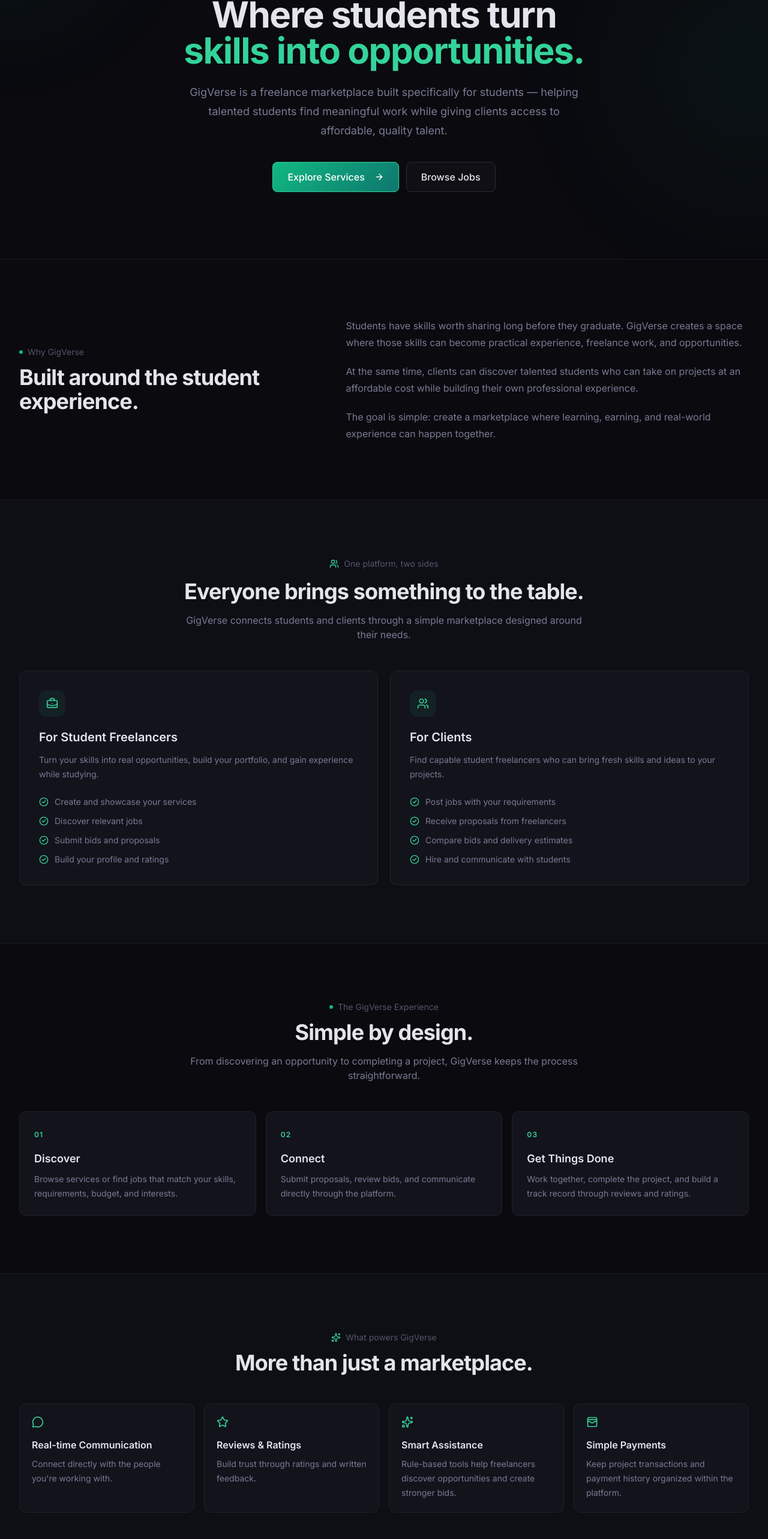
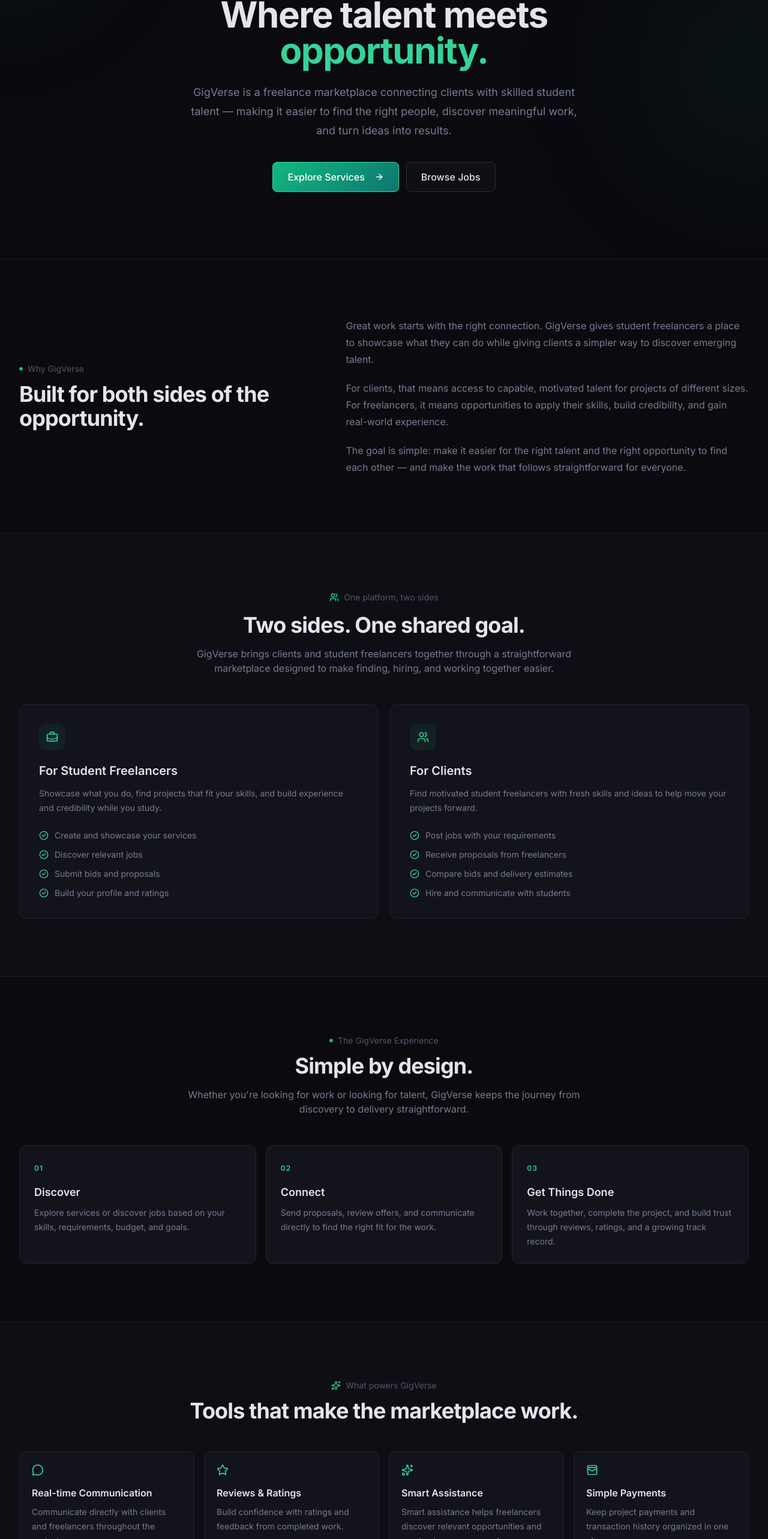
Before and after one commit to yashvskothari/CampusConnect, a React (Vite) app in the folder client/: page /about in a window 1280 px wide. Shown: the part 156-2722 px from the top of the page at 60% size. Built offline with nearby package versions, Linux system fonts and the light colour scheme; no server answers.

Commit message:
texutal content refactoring in landing and about page

```diff
--- a/client/src/components/Card.tsx
+++ b/client/src/components/Card.tsx
@@ -9,7 +9,7 @@ interface CardProps {
 export default function Card({ children, className, hover }: CardProps) {
   return (
     <div className={cn(
-      'rounded-xl border border-surface-300 bg-surface-100 p-6 shadow-sm',
+      'rounded-xl border border-surface-300 bg-surface-100 p-4 shadow-sm',
       hover && 'transition-all hover:shadow-md hover:border-primary-500/50',
       className
     )}>
--- a/client/src/components/Footer.tsx
+++ b/client/src/components/Footer.tsx
@@ -16,7 +16,7 @@ export default function Footer() {
             </div>
               <span className="text-lg font-bold text-surface-900">GigVerse</span>
             </div>
-            <p className="text-sm text-surface-700">Connect. Collaborate. Create. The AI-powered freelance marketplace built for students.</p>
+            <p className="text-sm text-surface-700">Connect. Collaborate. Create. An AI-powered marketplace for talent and opportunity.</p>
           </div>
           <div>
             <h4 className="font-semibold text-surface-900 mb-3">Platform</h4>
@@ -42,7 +42,7 @@ export default function Footer() {
           </div>
         </div>
         <div className="mt-8 border-t border-surface-300 pt-8 text-center text-sm text-surface-700">
-          &copy; {new Date().getFullYear()} GigVerse. Built for internship demonstration.
+          &copy; {new Date().getFullYear()} GigVerse — Find Talent. Build Better.
         </div>
       </div>
     </footer>
--- a/client/src/components/chat/ChatModal.tsx
+++ b/client/src/components/chat/ChatModal.tsx
@@ -146,7 +146,7 @@ export default function ChatModal({
   if (!isOpen) return null;
 
   return (
-    <div className="fixed bottom-4 right-4 z-50 flex h-[500px] w-84 sm:w-96 flex-col overflow-hidden rounded-2xl border border-surface-300 bg-surface-100 shadow-2xl transition-all animate-in fade-in slide-in-from-bottom-3 duration-200">
+    <div className="fixed bottom-4 right-4 z-50 flex h-125 w-84 sm:w-96 flex-col overflow-hidden rounded-2xl border border-surface-300 bg-surface-100 shadow-2xl transition-all animate-in fade-in slide-in-from-bottom-3 duration-200">
       {/* Header */}
       <div className="flex items-center justify-between border-b border-surface-300 bg-surface-100 px-4 py-3">
         <div className="flex items-center gap-3">
--- a/client/src/pages/AboutUsPage.tsx
+++ b/client/src/pages/AboutUsPage.tsx
@@ -33,17 +33,17 @@ export default function AboutUsPage() {
 
             {/* Heading */}
             <h1 className="text-4xl font-bold tracking-tight text-surface-900 sm:text-5xl lg:text-6xl">
-              Where students turn
+              Where talent meets
               <span className="block text-primary-400">
-                skills into opportunities.
+                opportunity.
               </span>
             </h1>
 
             {/* Description */}
             <p className="mx-auto mt-6 max-w-2xl text-base leading-7 text-surface-700 sm:text-lg sm:leading-8">
-              GigVerse is a freelance marketplace built specifically for
-              students — helping talented students find meaningful work
-              while giving clients access to affordable, quality talent.
+              GigVerse is a freelance marketplace connecting clients with skilled
+              student talent — making it easier to find the right people,
+              discover meaningful work, and turn ideas into results.
             </p>
 
             {/* CTA */}
@@ -104,28 +104,29 @@ export default function AboutUsPage() {
               </div>
 
               <h2 className="mt-3 text-3xl font-bold tracking-tight text-surface-900 sm:text-4xl">
-                Built around the student experience.
+                Built for both sides of the opportunity.
               </h2>
             </div>
 
             {/* Right */}
             <div className="space-y-5 text-sm leading-7 text-surface-700 sm:text-base">
               <p>
-                Students have skills worth sharing long before they
-                graduate. GigVerse creates a space where those skills can
-                become practical experience, freelance work, and
-                opportunities.
+                Great work starts with the right connection. GigVerse gives student
+                freelancers a place to showcase what they can do while giving
+                clients a simpler way to discover emerging talent.
               </p>
 
               <p>
-                At the same time, clients can discover talented students
-                who can take on projects at an affordable cost while
-                building their own professional experience.
+                For clients, that means access to capable, motivated talent for
+                projects of different sizes. For freelancers, it means
+                opportunities to apply their skills, build credibility, and
+                gain real-world experience.
               </p>
 
               <p>
-                The goal is simple: create a marketplace where learning,
-                earning, and real-world experience can happen together.
+                The goal is simple: make it easier for the right talent and the right
+                opportunity to find each other — and make the work that follows
+                straightforward for everyone.
               </p>
             </div>
           </div>
@@ -144,12 +145,13 @@ export default function AboutUsPage() {
             </div>
 
             <h2 className="text-3xl font-bold tracking-tight text-surface-900 sm:text-4xl">
-              Everyone brings something to the table.
+              Two sides. One shared goal.
             </h2>
 
             <p className="mt-4 text-sm leading-6 text-surface-700 sm:text-base">
-              GigVerse connects students and clients through a simple
-              marketplace designed around their needs.
+              GigVerse brings clients and student freelancers together through a
+              straightforward marketplace designed to make finding, hiring,
+              and working together easier.
             </p>
           </div>
 
@@ -165,8 +167,8 @@ export default function AboutUsPage() {
               </h3>
 
               <p className="mt-3 text-sm leading-6 text-surface-700">
-                Turn your skills into real opportunities, build your
-                portfolio, and gain experience while studying.
+                Showcase what you do, find projects that fit your skills, and build
+                experience and credibility while you study.
               </p>
 
               <ul className="mt-6 space-y-3">
@@ -198,8 +200,8 @@ export default function AboutUsPage() {
               </h3>
 
               <p className="mt-3 text-sm leading-6 text-surface-700">
-                Find capable student freelancers who can bring fresh
-                skills and ideas to your projects.
+                Find motivated student freelancers with fresh skills and ideas to
+                help move your projects forward.
               </p>
 
               <ul className="mt-6 space-y-3">
@@ -239,8 +241,8 @@ export default function AboutUsPage() {
             </h2>
 
             <p className="mx-auto mt-4 max-w-2xl text-sm leading-6 text-surface-700 sm:text-base">
-              From discovering an opportunity to completing a project,
-              GigVerse keeps the process straightforward.
+              Whether you're looking for work or looking for talent, GigVerse keeps
+              the journey from discovery to delivery straightforward.
             </p>
           </div>
 
@@ -256,8 +258,8 @@ export default function AboutUsPage() {
               </h3>
 
               <p className="mt-2 text-sm leading-6 text-surface-700">
-                Browse services or find jobs that match your skills,
-                requirements, budget, and interests.
+                Explore services or discover jobs based on your skills, requirements,
+                budget, and goals.
               </p>
             </div>
 
@@ -272,8 +274,8 @@ export default function AboutUsPage() {
               </h3>
 
               <p className="mt-2 text-sm leading-6 text-surface-700">
-                Submit proposals, review bids, and communicate directly
-                through the platform.
+                Send proposals, review offers, and communicate directly to find the
+                right fit for the work.
               </p>
             </div>
 
@@ -288,8 +290,8 @@ export default function AboutUsPage() {
               </h3>
 
               <p className="mt-2 text-sm leading-6 text-surface-700">
-                Work together, complete the project, and build a track
-                record through reviews and ratings.
+                Work together, complete the project, and build trust through reviews,
+                ratings, and a growing track record.
               </p>
             </div>
           </div>
@@ -308,7 +310,7 @@ export default function AboutUsPage() {
             </div>
 
             <h2 className="mt-3 text-3xl font-bold tracking-tight text-surface-900 sm:text-4xl">
-              More than just a marketplace.
+              Tools that make the marketplace work.
             </h2>
           </div>
 
@@ -322,7 +324,8 @@ export default function AboutUsPage() {
               </h3>
 
               <p className="mt-2 text-sm leading-6 text-surface-700">
-                Connect directly with the people you're working with.
+                Communicate directly with clients and freelancers throughout the
+                project.
               </p>
             </div>
 
@@ -335,7 +338,7 @@ export default function AboutUsPage() {
               </h3>
 
               <p className="mt-2 text-sm leading-6 text-surface-700">
-                Build trust through ratings and written feedback.
+                Build confidence with ratings and feedback from completed work.
               </p>
             </div>
 
@@ -348,8 +351,8 @@ export default function AboutUsPage() {
               </h3>
 
               <p className="mt-2 text-sm leading-6 text-surface-700">
-                Rule-based tools help freelancers discover opportunities
-                and create stronger bids.
+                Smart assistance helps freelancers discover relevant opportunities
+                and create stronger proposals.
               </p>
             </div>
 
@@ -362,8 +365,7 @@ export default function AboutUsPage() {
               </h3>
 
               <p className="mt-2 text-sm leading-6 text-surface-700">
-                Keep project transactions and payment history organized
-                within the platform.
+                Keep project payments and transaction history organized in one place.
               </p>
             </div>
           </div>
@@ -386,7 +388,7 @@ export default function AboutUsPage() {
           </div>
 
           <h2 className="mt-6 text-3xl font-bold tracking-tight text-[#f3f3ed] sm:text-4xl">
-            Your next opportunity could start here.
+            The right connection could start here.
           </h2>
 
           <p className="mx-auto mt-4 max-w-xl text-sm leading-7 text-[#aaa9a0] sm:text-base">
@@ -408,7 +410,7 @@ export default function AboutUsPage() {
                   sm:w-auto
                 "
               >
-                Get Started
+                Join GigVerse
                 <ArrowRight className="ml-2 h-4 w-4" />
               </Button>
             </Link>
@@ -427,7 +429,7 @@ export default function AboutUsPage() {
                   sm:w-auto
                 "
               >
-                Explore GigVerse
+                Explore Opportunities
               </Button>
             </Link>
           </div>
--- a/client/src/pages/LandingPage.tsx
+++ b/client/src/pages/LandingPage.tsx
@@ -91,22 +91,22 @@ export default function LandingPage() {
           <div className="grid lg:grid-cols-[1.2fr_1fr] gap-10 items-center">
             <div>
               <h1 className="text-4xl sm:text-5xl lg:text-6xl font-extrabold tracking-tight">
-                Connecting Students.
+                Connecting Talent.
                 <br />
                 Creating{" "}
-                <span className="brand-gradient-text">Opportunities.</span>
+                <span className="brand-gradient-text">Possibilities.</span>
               </h1>
               <p className="mt-6 text-lg text-surface-700 max-w-xl">
-                GigVerse AI is a student-first freelance marketplace to find
-                talent, get work done, and build your reputation.
+                GigVerse AI connects clients with skilled talent and helps freelancers
+                discover meaningful opportunities — all in one marketplace.
               </p>
               <div className="mt-8 flex flex-wrap gap-4">
                 <Link to="/jobs">
-                  <Button size="lg">Find Jobs</Button>
+                  <Button size="lg">Find Opportunities</Button>
                 </Link>
                 <Link to="/services">
                   <Button size="lg" variant="outline">
-                    Offer Services
+                    Offer Your Services
                   </Button>
                 </Link>
               </div>
@@ -117,14 +117,14 @@ export default function LandingPage() {
                 <Sparkles className="h-3.5 w-3.5" /> AI Matchmaker
               </span>
               <h3 className="text-xl font-bold text-surface-900">
-                Smart matches.
+                Smarter connections.
               </h3>
               <h3 className="text-xl font-bold brand-gradient-text mb-3">
-                Better opportunities.
+                Better outcomes.
               </h3>
               <p className="text-sm text-surface-700">
-                Our AI recommends the right jobs and freelancers based on
-                skills, preferences and performance.
+                Our AI helps clients discover relevant talent and helps freelancers find
+                opportunities that match their skills, preferences and experience.
               </p>
               <div className="pointer-events-none absolute -bottom-6 -right-6 h-28 w-28 rounded-2xl brand-gradient opacity-20 rotate-12" />
             </Card>
@@ -145,7 +145,7 @@ export default function LandingPage() {
           {/* Categories */}
           <div className="mt-14">
             <h2 className="text-lg font-semibold text-surface-900 mb-4">
-              Explore Top Categories
+              Explore Popular Categories
             </h2>
             <div className="grid grid-cols-2 sm:grid-cols-3 lg:grid-cols-6 gap-4">
               {categories.map(({ icon: Icon, label, count, color }) => (
@@ -190,11 +190,11 @@ export default function LandingPage() {
         <div className="mx-auto max-w-7xl px-4 sm:px-6 lg:px-8">
           <div className="text-center mb-12">
             <h2 className="text-3xl font-bold text-surface-900">
-              Why GigVerse?
+              Everything You Need to Get Work Done
             </h2>
             <p className="mt-3 text-surface-700 max-w-2xl mx-auto">
-              Everything you need to freelance as a student or hire student
-              talent.
+              A simple marketplace for discovering talent, finding opportunities, and
+              working together with confidence.
             </p>
           </div>
           <div className="grid md:grid-cols-2 lg:grid-cols-4 gap-6">
@@ -202,12 +202,12 @@ export default function LandingPage() {
               {
                 icon: Search,
                 title: "Smart Discovery",
-                desc: "Browse services and jobs with powerful search and filters.",
+                desc: "Find relevant jobs, services, and talent with powerful search and filters.",
               },
               {
                 icon: Sparkles,
                 title: "AI Matching",
-                desc: "Get personalized job recommendations based on your skills.",
+                desc: "Get smarter recommendations based on your skills, preferences, and activity.",
               },
               {
                 icon: MessageSquare,
@@ -217,7 +217,7 @@ export default function LandingPage() {
               {
                 icon: Shield,
                 title: "Secure Platform",
-                desc: "Mock payment flow with transparent 15% commission.",
+                desc: "Keep every project clear with transparent pricing and a secure workflow.",
               },
             ].map(({ icon: Icon, title, desc }) => (
               <Card key={title} hover className="text-center">
@@ -244,18 +244,18 @@ export default function LandingPage() {
             {[
               {
                 step: "01",
-                title: "Create Your Profile",
-                desc: "Sign up as a freelancer or client. Add your skills and bio.",
+                title: "Set Up Your Profile",
+                desc: "Choose how you want to use GigVerse and build a profile that represents you.",
               },
               {
                 step: "02",
-                title: "Post or Browse",
-                desc: "Clients post jobs. Freelancers browse and bid with AI assistance.",
+                title: "Post or Discover",
+                desc: "Clients post jobs and freelancers discover opportunities that fit their skills.",
               },
               {
                 step: "03",
-                title: "Collaborate & Review",
-                desc: "Chat in real-time, complete work, pay securely, and leave reviews.",
+                title: "Work, Deliver & Review",
+                desc: "Collaborate through real-time chat, complete the work, and build trust through reviews.",
               },
             ].map(({ step, title, desc }) => (
               <div key={step} className="relative text-center">
@@ -272,12 +272,12 @@ export default function LandingPage() {
         </div>
       </section>
 
-      {/* Featured Services */}
+      {/* Popular Services */}
       <section className="py-20 bg-surface-50">
         <div className="mx-auto max-w-7xl px-4 sm:px-6 lg:px-8">
           <div className="flex items-center justify-between mb-8">
             <h2 className="text-3xl font-bold text-surface-900">
-              Featured Services
+              Popular Services
             </h2>
             <Link
               to="/services"
@@ -469,7 +469,7 @@ export default function LandingPage() {
         lg:text-4xl
       "
     >
-      Ready to Start Your Journey?
+      Ready to Make Your Next Move?
     </h2>
 
     {/* Description */}
@@ -482,8 +482,8 @@ export default function LandingPage() {
         sm:text-base sm:leading-7
       "
     >
-      Join thousands of students earning while learning. It takes less
-      than 2 minutes to sign up.
+      Whether you are looking for your next opportunity or the right person for the job,
+      GigVerse makes it easier to get started.
     </p>
 
     {/* Buttons */}
@@ -512,7 +512,7 @@ export default function LandingPage() {
             sm:w-auto
           "
         >
-          Sign Up as Freelancer
+          Start as a Freelancer
         </Button>
       </Link>
 
@@ -533,7 +533,7 @@ export default function LandingPage() {
             sm:w-auto
           "
         >
-          Hire a Student
+          Hire Talent
         </Button>
       </Link>
     </div>
```
Also changed, not shown: client/src/components/chat/MessageList.tsx (+38 -7 lines), client/src/pages/MessagesPage.tsx (+10 -6 lines).
